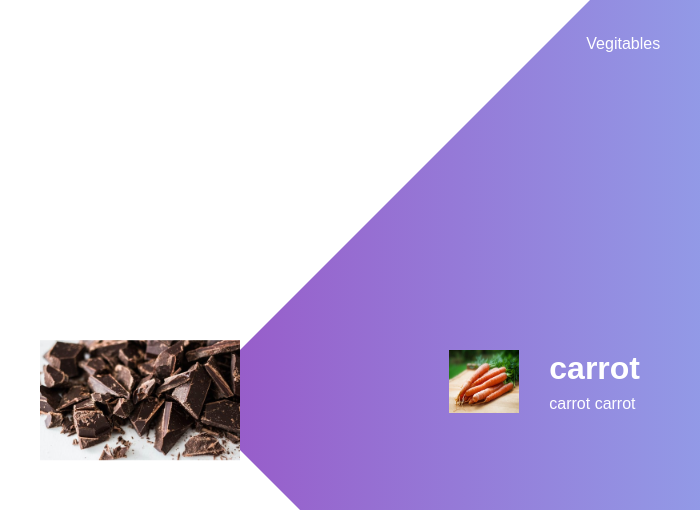
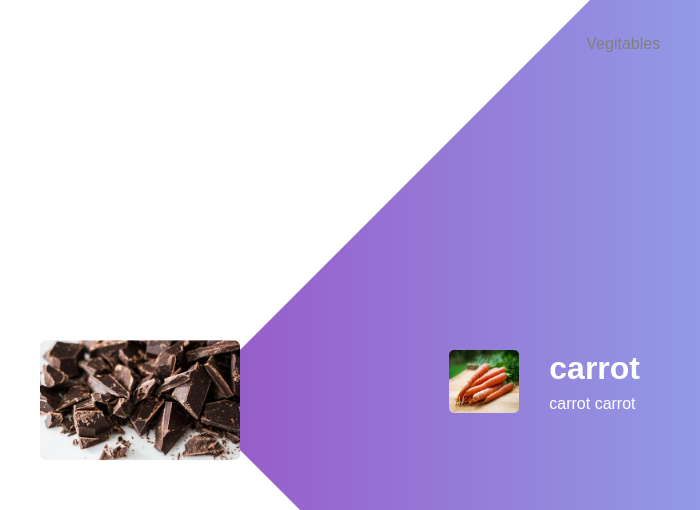
Before and after one commit to hareeshcs33/javascript-simple-RotateList, a plain HTML site: page index.html in a window 1280 px wide. In both pictures the pointer is over the link "Vegitables". Shown: the top 510 px of the page, 182-882 px from the left. Drawn offline with Linux system fonts and the light colour scheme.

Commit message:
img css changes.

```diff
--- a/style.css
+++ b/style.css
@@ -44,6 +44,10 @@
     color: #fff;
     text-decoration: none;
 }
+.nav-links ul li a:hover{
+    color: gray;
+    transition: 1s;
+}
 .information {
     width: 1000px;
     height: 1000px;
@@ -66,6 +70,7 @@
 
 .feature img {
     width: 70px;
+    border-radius: 5px;
 }
 .feature div {
     margin-left: 30px;
@@ -102,6 +107,7 @@
     position: absolute;
     top: 50%;
     left: 35%;
+    border-radius: 6px;
     transform: translateY(-50%);
     z-index: 1;
 }
```
